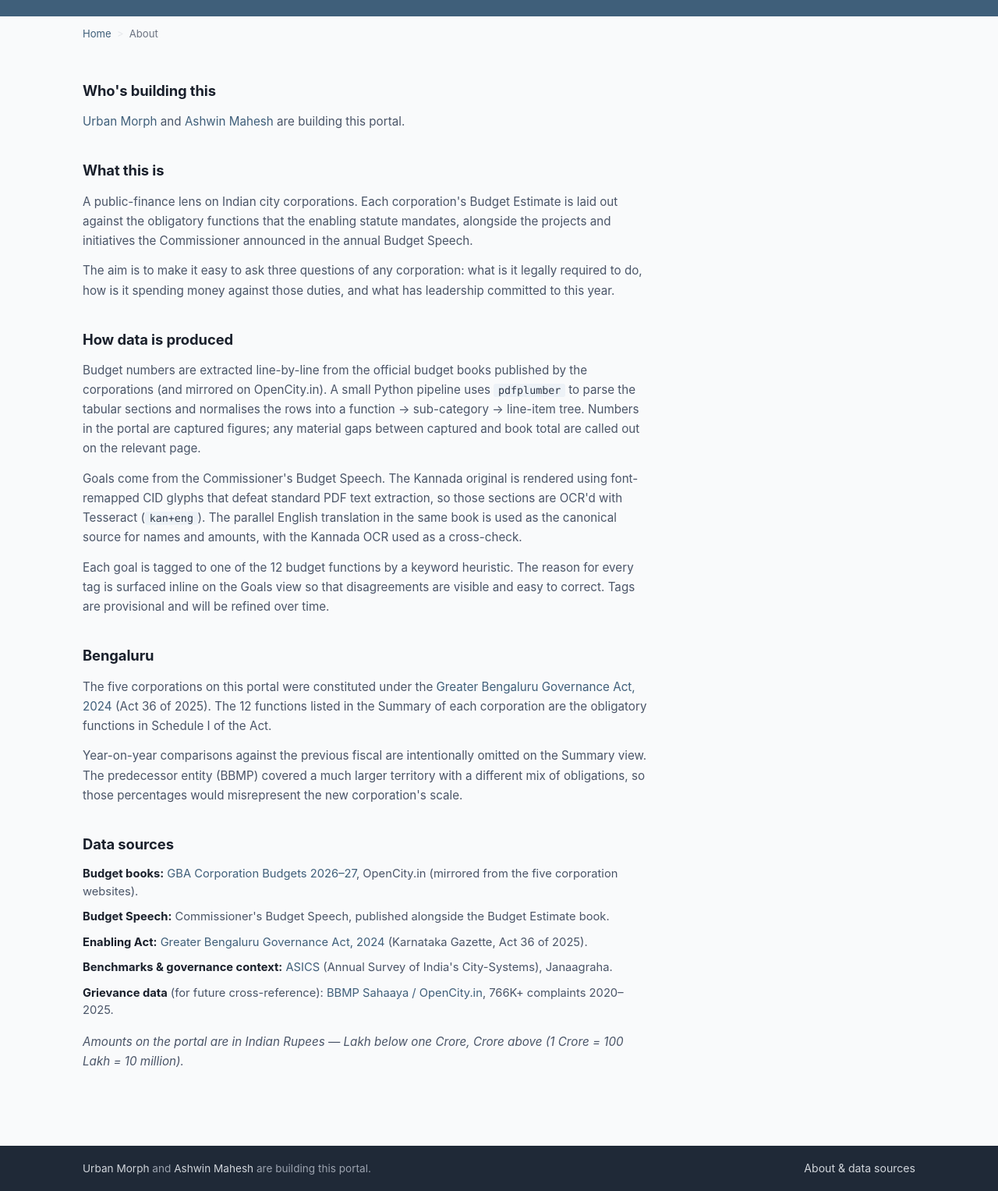
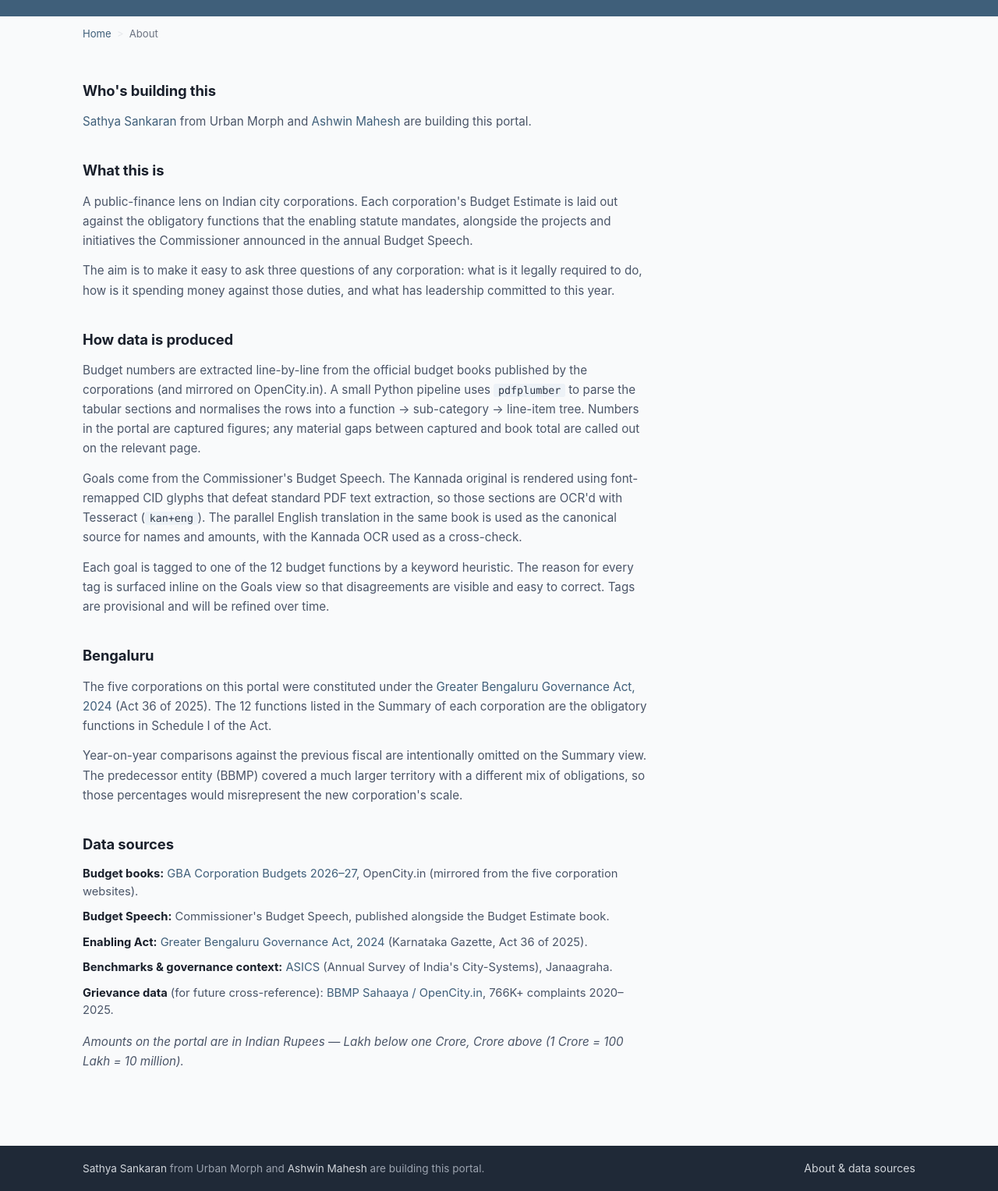
Before and after one commit to urbanmorph/city, an Astro site: page /about in a window 1280 px wide. Shown: the part 84-1611 px from the top of the page at 78% size. Built offline with nearby package versions, Linux system fonts and the light colour scheme; Astro itself is replaced by a stand-in of ours.

Commit message:
Credit Sathya Sankaran (sathyasankaran.com) from Urban Morph

```diff
--- a/src/layouts/BaseLayout.astro
+++ b/src/layouts/BaseLayout.astro
@@ -61,7 +61,7 @@ const {
     <footer class="site-footer">
       <div class="container">
         <div class="footer-row">
-          <span class="footer-credit"><a href="https://urbanmorph.com" target="_blank" rel="noopener">Urban Morph</a> and <a href="https://ashwinmahesh.in" target="_blank" rel="noopener">Ashwin Mahesh</a> are building this portal.</span>
+          <span class="footer-credit"><a href="https://www.sathyasankaran.com" target="_blank" rel="noopener">Sathya Sankaran</a> from Urban Morph and <a href="https://ashwinmahesh.in" target="_blank" rel="noopener">Ashwin Mahesh</a> are building this portal.</span>
           <nav class="footer-nav">
             <a href="/about">About &amp; data sources</a>
           </nav>
--- a/src/pages/about.astro
+++ b/src/pages/about.astro
@@ -21,9 +21,8 @@ import Breadcrumb from "../components/Breadcrumb.astro";
     <section>
       <h2>Who's building this</h2>
       <p>
-        <a href="https://urbanmorph.com" rel="noopener" target="_blank">Urban Morph</a> and
-        <a href="https://ashwinmahesh.in" rel="noopener" target="_blank">Ashwin Mahesh</a> are building
-        this portal.
+        <a href="https://www.sathyasankaran.com" rel="noopener" target="_blank">Sathya Sankaran</a> from Urban Morph and
+        <a href="https://ashwinmahesh.in" rel="noopener" target="_blank">Ashwin Mahesh</a> are building this portal.
       </p>
     </section>
 
```
